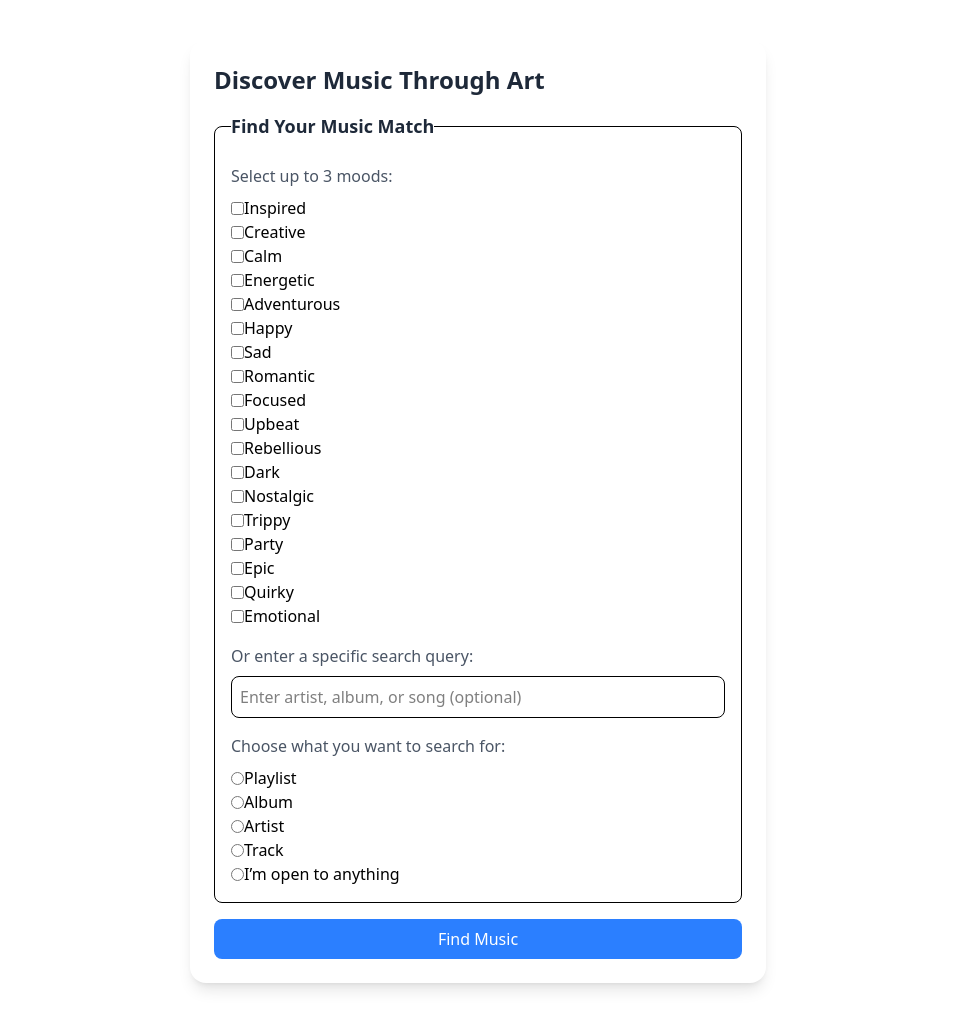
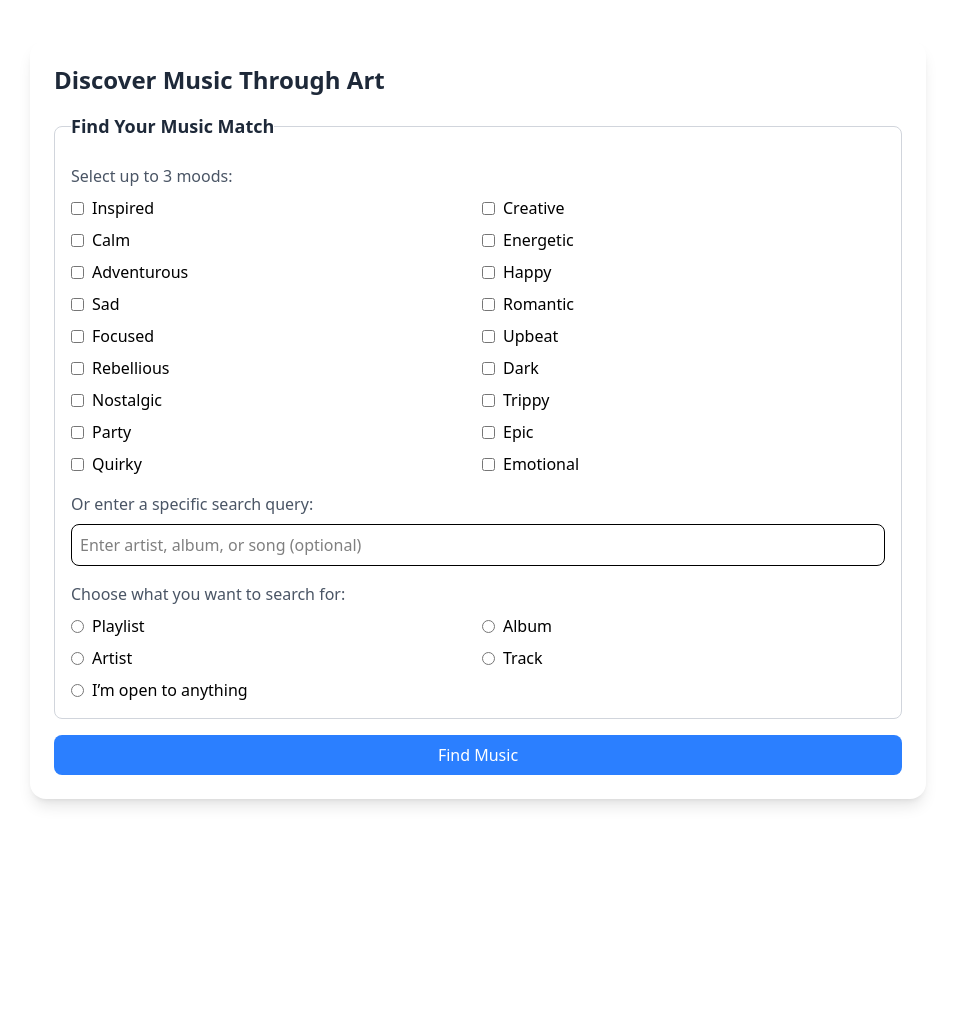
Before and after one commit to lawrence-ivan-reyes/acs-2930-artsonix, a Flask app: page / in a window 1280 px wide. Shown: the part 180-1203 px from the top of the page, without its empty margins (162-1117 px from the left). After the commit the page ends 986 px from the top, so only its background shows below. Run offline with Flask 3, Linux system fonts and the light colour scheme.

Commit message:
updated css and index

```diff
--- a/static/css/output.css
+++ b/static/css/output.css
@@ -545,6 +545,9 @@
   .mb-4 {
     margin-bottom: calc(var(--spacing) * 4);
   }
+  .ml-2 {
+    margin-left: calc(var(--spacing) * 2);
+  }
   .block {
     display: block;
   }
@@ -556,9 +559,6 @@
   }
   .grid {
     display: grid;
-  }
-  .hidden {
-    display: none;
   }
   .inline-block {
     display: inline-block;
@@ -572,17 +572,8 @@
   .w-full {
     width: 100%;
   }
-  .max-w-2xl {
-    max-width: var(--container-2xl);
-  }
-  .max-w-3xl {
-    max-width: var(--container-3xl);
-  }
   .max-w-4xl {
     max-width: var(--container-4xl);
-  }
-  .max-w-5xl {
-    max-width: var(--container-5xl);
   }
   .max-w-7xl {
     max-width: var(--container-7xl);
@@ -593,17 +584,14 @@
   .max-w-lg {
     max-width: var(--container-lg);
   }
-  .max-w-md {
-    max-width: var(--container-md);
-  }
-  .max-w-xl {
-    max-width: var(--container-xl);
-  }
   .transform {
     transform: var(--tw-rotate-x) var(--tw-rotate-y) var(--tw-rotate-z) var(--tw-skew-x) var(--tw-skew-y);
   }
   .grid-cols-1 {
     grid-template-columns: repeat(1, minmax(0, 1fr));
+  }
+  .grid-cols-2 {
+    grid-template-columns: repeat(2, minmax(0, 1fr));
   }
   .items-center {
     align-items: center;
@@ -613,6 +601,9 @@
   }
   .justify-center {
     justify-content: center;
+  }
+  .gap-2 {
+    gap: calc(var(--spacing) * 2);
   }
   .gap-6 {
     gap: calc(var(--spacing) * 6);
@@ -648,6 +639,9 @@
   .border {
     border-style: var(--tw-border-style);
     border-width: 1px;
+  }
+  .border-gray-300 {
+    border-color: var(--color-gray-300);
   }
   .bg-blue-500 {
     background-color: var(--color-blue-500);
@@ -749,9 +743,6 @@
   }
   .text-white {
     color: var(--color-white);
-  }
-  .underline {
-    text-decoration-line: underline;
   }
   .shadow-lg {
     --tw-shadow: 0 10px 15px -3px var(--tw-shadow-color, rgb(0 0 0 / 0.1)), 0 4px 6px -4px var(--tw-shadow-color, rgb(0 0 0 / 0.1));
--- a/templates/index.html
+++ b/templates/index.html
@@ -17,7 +17,7 @@
 </header>
 
 <div class="flex items-center justify-center py-10">
-    <div class="max-w-xl w-full mx-auto p-6 bg-white shadow-lg rounded-2xl">
+    <div class="max-w-4xl w-full mx-auto p-6 bg-white shadow-lg rounded-2xl">
         <h1 class="text-2xl font-bold text-gray-800">Discover Music Through Art</h1>
 
         <form id="user-form" class="mt-4" action="/results" method="get">
```
